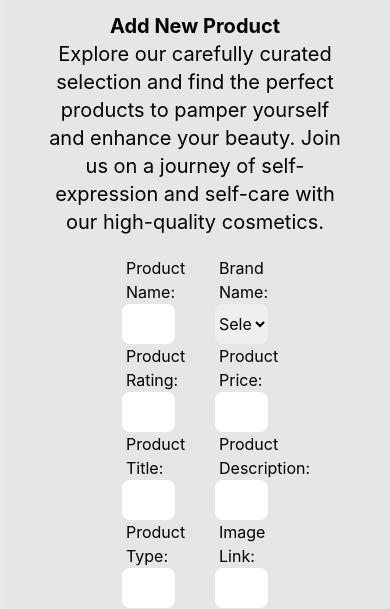
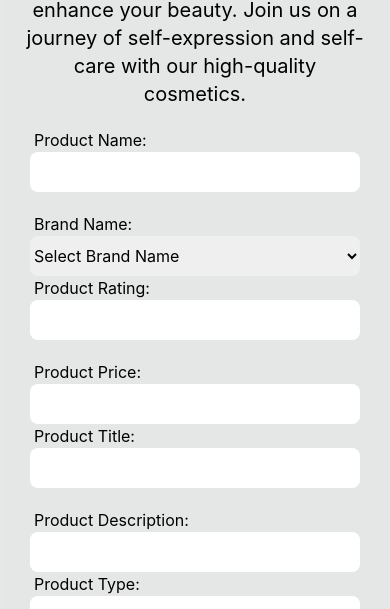
Before and after one commit to originalmahim/Wazo, a React (Vite) app: page /addproduct in a window 390 px wide. Shown: the part 246-855 px from the top of the page. Built offline with nearby package versions, Linux system fonts and the light colour scheme; no server answers; sample sign-in values are in the browser's storage.

Commit message:
Responsived add new product section for all devices

```diff
--- a/src/Components/AddProducts/AddProducts.jsx
+++ b/src/Components/AddProducts/AddProducts.jsx
@@ -1,5 +1,6 @@
-import  { useState } from 'react';
-import Swal from 'sweetalert2'
+import React, { useState } from 'react';
+import Swal from 'sweetalert2';
+
 const AddProducts = () => {
   const [brandName, setBrandName] = useState('');
 
@@ -19,47 +20,54 @@ const AddProducts = () => {
     const productType = form.type.value;
     const imageLink = form.url.value;
 
-          const productData = { productName, brandName, productRating, productPrice, productTitle, productDescription, productType, imageLink };
+    const productData = {
+      productName,
+      brandName,
+      productRating,
+      productPrice,
+      productTitle,
+      productDescription,
+      productType,
+      imageLink,
+    };
     console.log('Product Data:', productData);
 
-          fetch('http://localhost:5000/products',{
+    fetch('http://localhost:5000/products', {
       method: 'POST',
-           headers:{
-             'content-type':'application/json'
+      headers: {
+        'content-type': 'application/json',
       },
-           body: JSON.stringify(productData)
+      body: JSON.stringify(productData),
     })
-          .then(res => res.json())
-          .then(data => {
-           console.log(data)
+      .then((res) => res.json())
+      .then((data) => {
+        console.log(data);
         Swal.fire(
           'Product Added',
           'You have Added A New Product successfully',
-          'success')
-          form.reset()
-          })
-
-
+          'success'
+        );
+        form.reset();
+      });
   };
 
   return (
-<div className="max-w-7xl mx-auto mt-32">
-  <div className="border-2 p-10 bg-base-300">
+    <div className="max-w-7xl mx-auto mt-5 sm:mt-32">
+      <div className="border-2 p-5 bg-base-300">
         <div className="text-center text-black text-xl">
           <h1 className="font-bold">Add New Product</h1>
           <p>
             Explore our carefully curated selection and find the perfect products to pamper yourself and enhance your beauty. Join us on a journey of self-expression and self-care with our high-quality cosmetics.
           </p>
-
         </div>
         <div className="my-5 text-black">
-      <form onSubmit={handleSubmit} className="px-20">
-        <div className="grid grid-cols-4 gap-10">
-          <div className="col-span-2">
+          <form onSubmit={handleSubmit} className="px-2 sm:px-20">
+            <div className="grid grid-cols-1 sm:grid-cols-2 gap-5">
+              <div>
                 <h1 className="ml-1">Product Name: </h1>
                 <input className="w-full pl-2 h-10 rounded-lg text-black" type="text" name="ProductName" required />
               </div>
-          <div className="col-span-2">
+              <div>
                 <h1 className="ml-1">Brand Name: </h1>
                 <select
                   className="w-full h-10 rounded-lg text-black"
@@ -77,32 +85,32 @@ const AddProducts = () => {
                 </select>
               </div>
             </div>
-        <div className="grid grid-cols-4 gap-10">
-          <div className="col-span-2">
+            <div className="grid grid-cols-1 sm:grid-cols-2 gap-5">
+              <div>
                 <h1 className="ml-1">Product Rating: </h1>
                 <input className="w-full pl-2 h-10 rounded-lg text-black" type="text" name="rating" required />
               </div>
-          <div className="col-span-2">
+              <div>
                 <h1 className="ml-1">Product Price: </h1>
                 <input className="w-full pl-2 h-10 rounded-lg text-black" type="text" name="price" required />
               </div>
             </div>
-        <div className="grid grid-cols-4 gap-10">
-          <div className="col-span-2">
+            <div className="grid grid-cols-1 sm:grid-cols-2 gap-5">
+              <div>
                 <h1 className="ml-1">Product Title: </h1>
                 <input className="w-full pl-2 h-10 rounded-lg text-black" type="text" name="title" required />
               </div>
-          <div className="col-span-2">
+              <div>
                 <h1 className="ml-1">Product Description: </h1>
                 <input className="w-full pl-2 h-10 rounded-lg text-black" type="text" name="description" required />
               </div>
             </div>
-        <div className="grid grid-cols-4 gap-10">
-          <div className="col-span-2">
+            <div className="grid grid-cols-1 sm:grid-cols-2 gap-5">
+              <div>
                 <h1 className="ml-1">Product Type: </h1>
                 <input className="w-full pl-2 h-10 rounded-lg text-black" type="text" name="type" required />
               </div>
-          <div className="col-span-2">
+              <div>
                 <h1 className="ml-1">Image Link: </h1>
                 <input className="w-full pl-2 h-10 rounded-lg text-black" type="text" name="url" required />
               </div>
@@ -114,7 +122,6 @@ const AddProducts = () => {
         </div>
       </div>
     </div>
-
   );
 };
 
--- a/src/Components/BrandShop/BrandShop.jsx
+++ b/src/Components/BrandShop/BrandShop.jsx
@@ -5,12 +5,12 @@ const BrandShop = () => {
 
   return (
       <div className="max-w-7xl mx-auto mt-20 p-4  md:p-8 overflow-x-hidden">
-      <div className="max-w-xl mb-16 mx-auto text-center text-black">
+      { products.length > 0 && <div className="max-w-xl mb-16 mx-auto text-center text-black">
       <h2 className="text-2xl sm:text-3xl  md:text-4xl lg:text-5xl font-bold">Discover Our Unique Beauty Products</h2>
       <p className="mt-4">
       Elevate your beauty routine with our carefully curated collection of cosmetics. Our mission is to make you feel confident and beautiful every day.
       </p>
-      </div>
+      </div>}
       <div className="grid grid-cols-1 sm:grid-cols-1 md:grid-cols-2 lg:grid-cols-3 gap-4">
       {products.length > 0 ? (
       products.map((product) => (
--- a/src/Components/Confused/Confused.jsx
+++ b/src/Components/Confused/Confused.jsx
@@ -1,8 +1,8 @@
 const Confused = () => {
           return (
           <div>
-              <section>
-                <div className="mx-auto max-w-screen-xl px-4 py-8 sm:py-12 sm:px-6 lg:py-16 lg:px-8">
+          <section className="lg:-mb-44">
+          <div className="mx-auto mt-7 max-w-screen-xl px-4 py-8 sm:py-12 sm:px-6 lg:py-16 lg:px-8">
           <div className="grid grid-cols-1 gap-8 lg:grid-cols-2 lg:gap-16">
           <div className="relative h-64 overflow-hidden rounded-lg sm:h-80 lg:order-last lg:h-full">
           <img
@@ -24,7 +24,6 @@ const Confused = () => {
           </p>
 
           <a
-                        href="#"
           className="mt-8 inline-block rounded bg-indigo-600 px-12 py-3 text-sm font-medium text-white transition hover:bg-indigo-700 focus:outline-none focus:ring focus:ring-yellow-400"
           >
           Get Started Today
```
Lines whose indentation alone changed are shown as unchanged.
